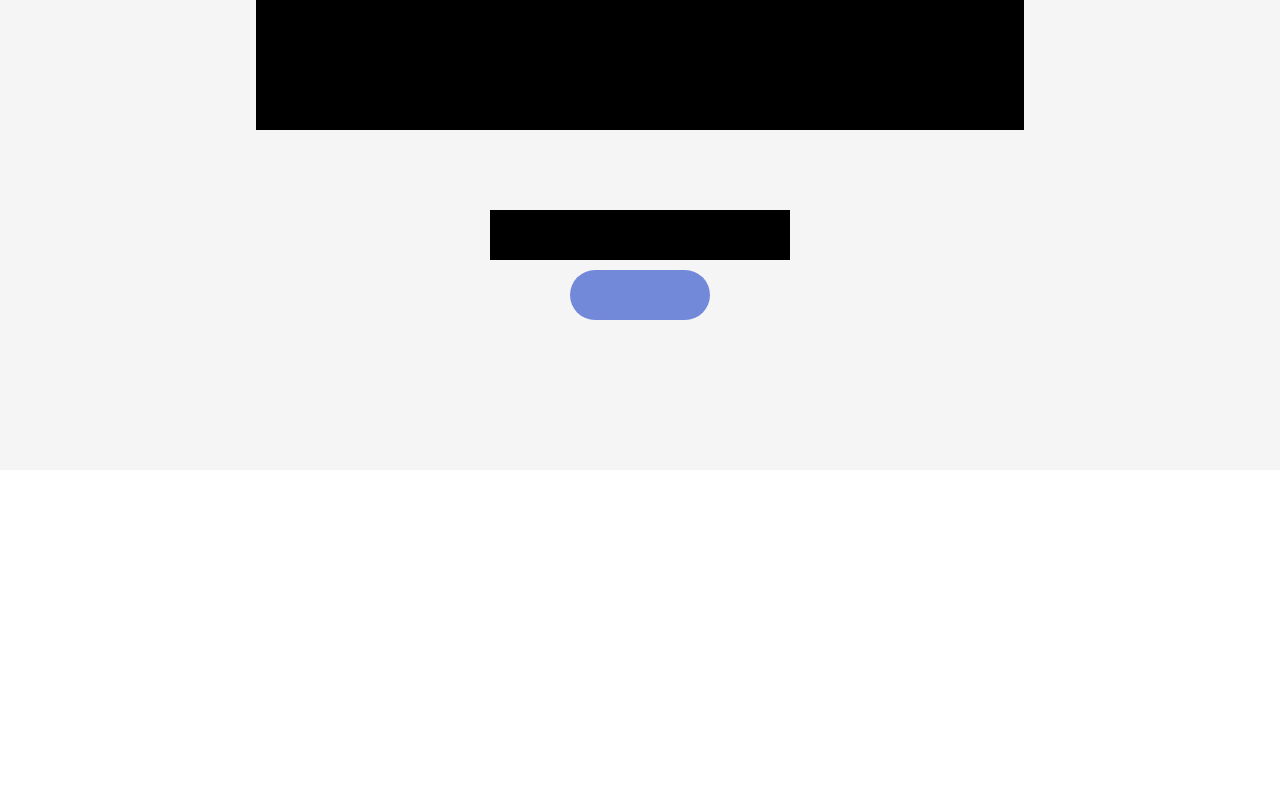
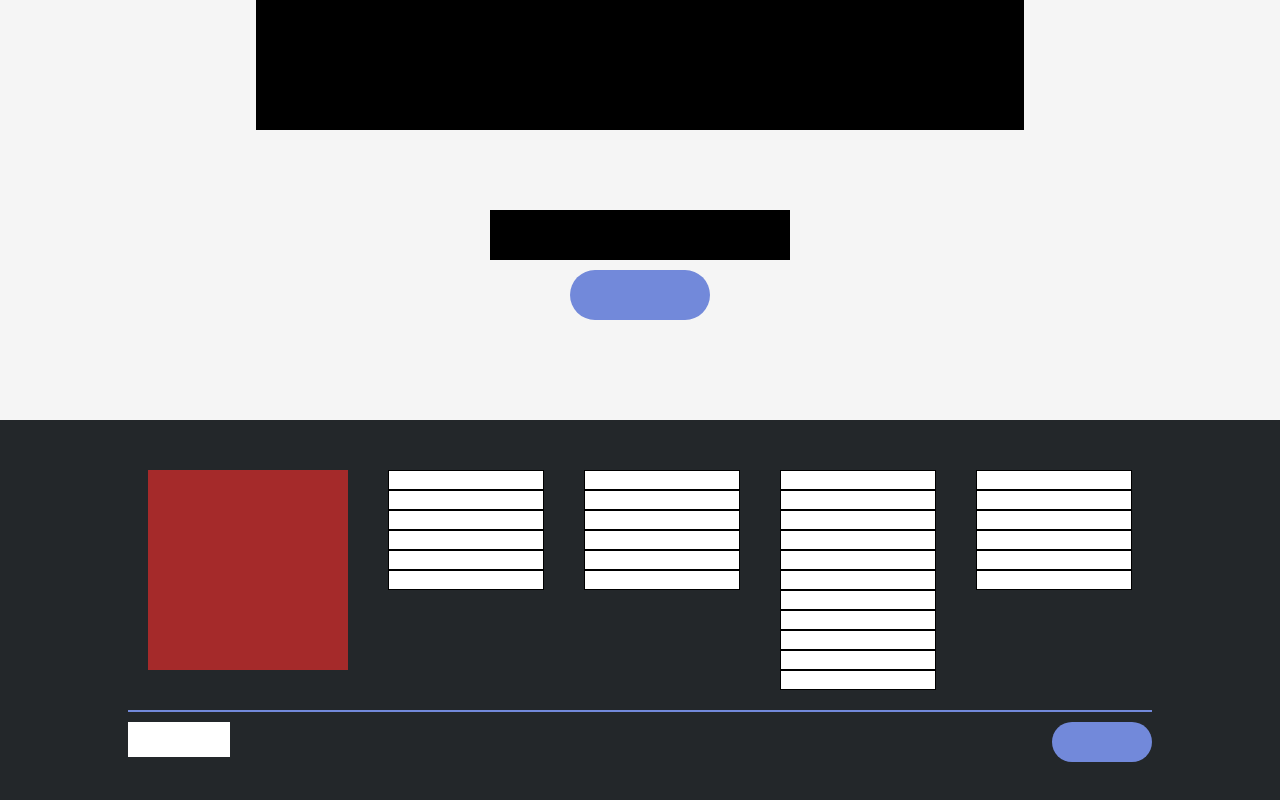
Before and after one commit to JacopoP/htmlcss-struttura-discord, a plain HTML site: page index.html in a window 1280 px wide. Shown: the part 3191-3991 px from the top of the page. Before the commit the page ends 3661 px from the top, so only its background shows below. Drawn offline with Linux system fonts and the light colour scheme.

Commit message:
Fine struttura

```diff
--- a/css/style.css
+++ b/css/style.css
@@ -110,6 +110,7 @@ section .text.order_neg{
 /* last setion rules */
 .last_part{
     display: block;
+    padding-bottom: 100px;
 }
 
 .last_part .center_text{
@@ -140,3 +141,48 @@ section .text.order_neg{
     width: 140px;
     border-radius: 25px;
 }
+/* end main rules */
+
+/* footer rules */
+footer{
+    background-color: #23272A;
+    padding: 50px 10% 40px;
+}
+
+footer .flex-container{
+    display: flex;
+    justify-content: space-around;
+    border-bottom: 2px solid #7289DA;
+    padding-bottom: 20px;
+    margin-bottom: 10px;
+}
+
+footer #slogan_social{
+    width: 200px;
+    height: 200px;
+    background-color: brown;
+}
+
+footer .flex-container ul{
+    width: calc( ((100% - 200px) / 4) - 50px);
+}
+
+footer .flex-container ul li{
+    list-style: none;
+    background-color: #fff;
+    height: 20px;
+    width: 100%;
+    border: 1px solid black;
+}
+
+.flex2{
+    display: flex;
+    justify-content: space-between;
+}
+
+.register{
+    background-color: #7289DA;
+    padding: 20px;
+    width: 100px;
+    border-radius: 20px;
+}
--- a/index.html
+++ b/index.html
@@ -130,7 +130,7 @@
             </h4>
 
             <div class="closing_button">
-
+                <!-- sostituire con a -->
             </div>
 
         </section>
@@ -140,19 +140,65 @@
     <!-- closing -->
     <footer>
 
-        <!-- slogan, language and social -->
-        <div>
+        <div class="flex-container">
+            <!-- slogan, language and social -->
+            <div id="slogan_social">
 
-        </div>
+            </div>
 
-        <!-- more info -->
-        <div>
+            <!-- more info -->
+            <ul>
+                <li></li>
+                <li></li>
+                <li></li>
+                <li></li>
+                <li></li>
+                <li></li>
+            </ul>
+
+            <ul>
+                <li></li>
+                <li></li>
+                <li></li>
+                <li></li>
+                <li></li>
+                <li></li>
+            </ul>
+
+            <ul>
+                <li></li>
+                <li></li>
+                <li></li>
+                <li></li>
+                <li></li>
+                <li></li>
+                <li></li>
+                <li></li>
+                <li></li>
+                <li></li>
+                <li></li>
+            </ul>
+
+            <ul>
+                <li></li>
+                <li></li>
+                <li></li>
+                <li></li>
+                <li></li>
+                <li></li>
+            </ul>
 
         </div>
 
         <!-- foot -->
-        <div>
+        <div class="flex2">
+            <div class="logo">
 
+            </div>
+
+            <div class="register">
+                <!-- sostituire con a -->
+            </div>
         </div>
 
     </footer>
```
